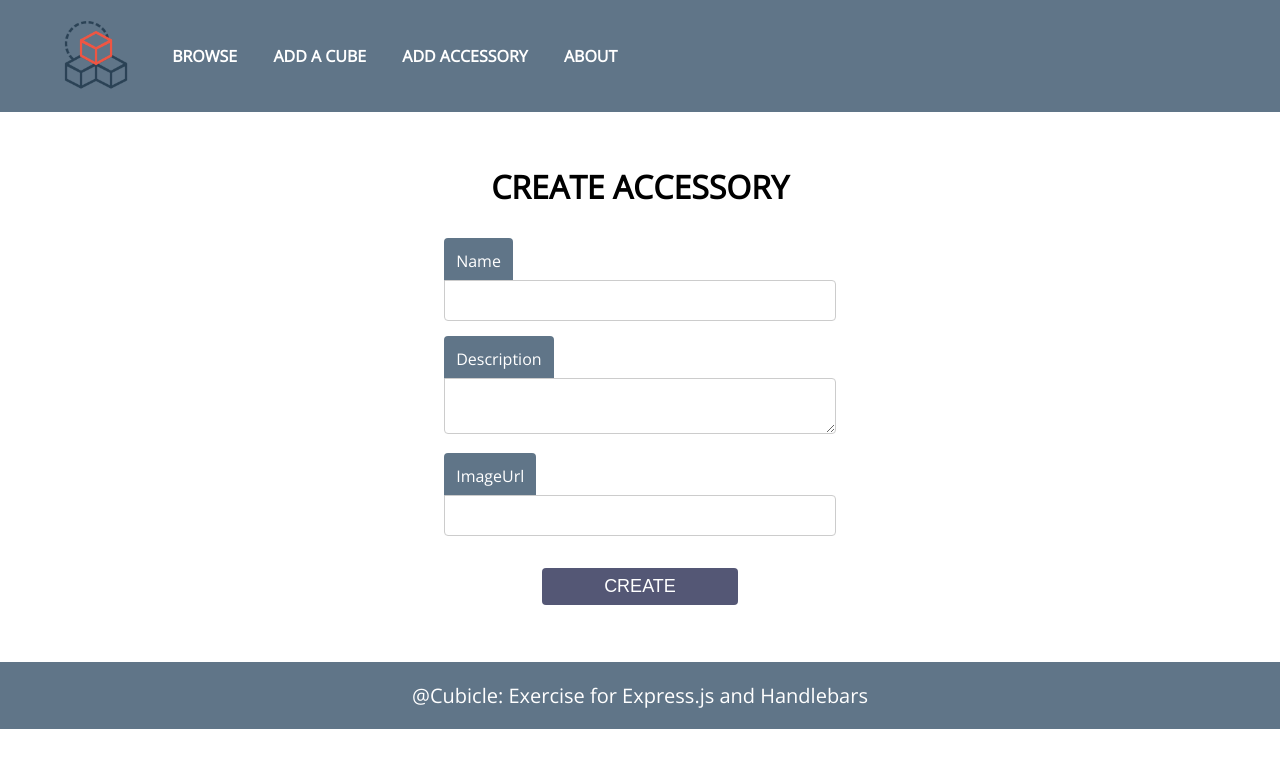
After one commit to vasIvanov/JS-Back-End, a Node server app: template Cubicle/views/createAccessory.hbs in a window 1280 px wide. The commit adds this page. Shown: the top 768 px of the page. Run offline with Node 20, Linux system fonts and the light colour scheme; the template is opened without the code that fills it, so the values that code supplies are empty; some libraries are stand-ins or nearby versions.

Commit message:
add create accessory functionality

```diff
--- a/Cubicle/static/css/site.css
+++ b/Cubicle/static/css/site.css
@@ -90,6 +90,7 @@ p.name {
     border-bottom: 1px solid #2b415433;
 }
 
+
 button, main a.btn {
     border: none;
     padding: 8px;
@@ -97,9 +98,8 @@ button, main a.btn {
     text-decoration: none;
     display: inline-block;
     font-size: 18px;
-    width: 43%;
+    width: 35%;
     margin: 12px;
-    margin-left: 6%;
     border-radius: 4px;
     background: #607588;
     color: white;
@@ -229,6 +229,19 @@ h2{
     text-align: center;
 }
 
+.accessories .accessory{
+    display: inline-block;
+    background-color: #f3f3f2;
+    width: 20%;
+    padding: 1%;
+    margin: 1%;
+}
+
+.accessories, .italic{
+    text-align: center;
+    font-style: italic;
+}
+
 footer {
     background: #607588;
     padding: 1em;
--- /dev/null
+++ b/Cubicle/views/createAccessory.hbs
@@ -0,0 +1,41 @@
+<!DOCTYPE html>
+<html lang="en">
+
+<head>
+    <meta charset="UTF-8">
+    <title>Attach Accessory</title>
+    <link href="/css/site.css" type="text/css" rel="stylesheet">
+    <link rel='shortcut icon' type='image/x-icon' href='./images/favicon.png' />
+</head>
+
+<body>
+    <div class="container">
+        <header>
+            <ul>
+               <li><img class="logo" src="/images/logo.png"></li>
+                <li><a href="/">Browse</a></li>
+                <li><a href="/create">Add a Cube</a></li>
+                <li><a href="/create/accessory">Add Accessory</a></li>
+                <li><a href="/about">About</a></li>
+            </ul>
+        </header>
+        <main>
+            <h1>Create Accessory</h1>
+            <div class="form">
+                <form action='/create/accessory' method="POST">
+                    <label for="name">Name</label>
+                    <input type="text" id="name" name="name">
+                    <label for="name">Description</label>
+                    <textarea id="name" name="description"></textarea>
+                    <label for="image">ImageUrl</label>
+                    <input type="text" id="image" name="imageUrl">
+                    <input type="submit" value="Create">
+                </form>
+            </div>
+        </main>
+    </div>
+    <footer>@Cubicle: Exercise for Express.js and Handlebars</footer>
+
+</body>
+
+</html>
--- a/Cubicle/views/index.hbs
+++ b/Cubicle/views/index.hbs
@@ -15,6 +15,7 @@
         <li><img class="logo" src="/images/logo.png"></li>
         <li><a href="/">Browse</a></li>
         <li><a href="/create">Add a Cube</a></li>
+        <li><a href="/create/accessory">Add Accessory</a></li>
         <li><a href="/about">About</a></li>
       </ul>
     </header>
@@ -33,6 +34,7 @@
         <p class="name">{{this.name}}</p>
         <p><span>Difficulty level:</span>{{this.difficultyLevel}}</p>
         <a class="btn" href="/details/{{this.id}}">Details</a>
+        <a class="btn" href="/attach/accessory/{{this.id}}">Attach</a>
       </div>
       {{/each}}
     </main>
```
Also changed, not shown: Cubicle/config/routes.js (+12 -1 lines), Cubicle/controllers/cube.js (+34 -27 lines), Cubicle/views/attachAccessory.hbs (added, +48 -0 lines), Cubicle/views/details.hbs (+16 -4 lines).
